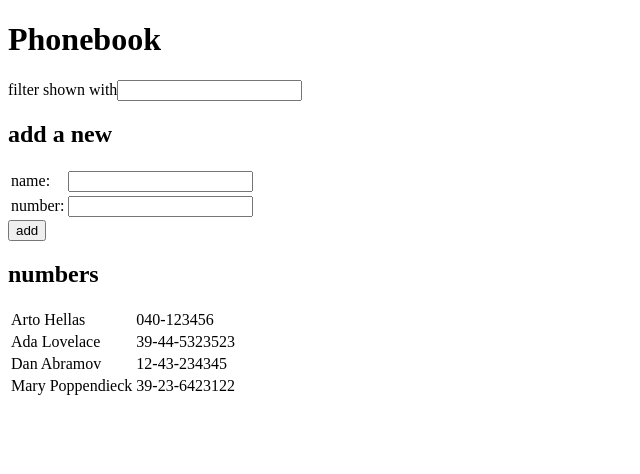
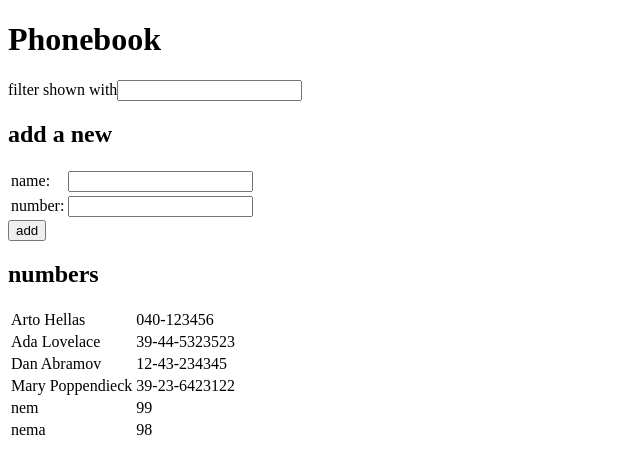
Before and after one commit to DaPurr/FullStackOpen, a React (Vite) app in the folder part2/phonebook/: page / in a window 1280 px wide. Shown: the top 474 px of the page, without its empty margins (0-640 px from the left). Built offline with nearby package versions, Linux system fonts and the light colour scheme; data requests are answered from the project's data file.

Commit message:
Add exercises 2.12 and 2.13

```diff
--- a/part2/phonebook/db.json
+++ b/part2/phonebook/db.json
@@ -19,6 +19,16 @@
       "name": "Mary Poppendieck",
       "number": "39-23-6423122",
       "id": "4"
+    },
+    {
+      "id": "e13c",
+      "name": "nem",
+      "number": "99"
+    },
+    {
+      "id": "3b84",
+      "name": "nema",
+      "number": "98"
     }
   ]
 }
--- a/part2/phonebook/src/App.jsx
+++ b/part2/phonebook/src/App.jsx
@@ -2,6 +2,7 @@ import { useEffect, useState } from 'react'
 import { Filter } from './components/Filter'
 import { PersonForm } from './components/PersonForm'
 import { Persons } from './components/Persons'
+import personService from './services/persons'
 import axios from 'axios'
 
 const App = () => {
@@ -50,7 +51,12 @@ const App = () => {
       return
     }
 
-    setPersons(persons.concat(newPerson))
+    personService.addPerson(newPerson)
+      .then(response => {
+        console.log('POST response', response);
+        setPersons(persons.concat(response.data))
+      })
+
     setNewName('')
     setNewNumber('')
   }
--- /dev/null
+++ b/part2/phonebook/src/services/persons.jsx
@@ -0,0 +1,9 @@
+import axios from "axios"
+
+const addPerson = person => {
+    return axios.post('http://localhost:3001/persons', person)
+}
+
+export default {
+    addPerson
+}
```
Lines whose indentation alone changed are shown as unchanged.
